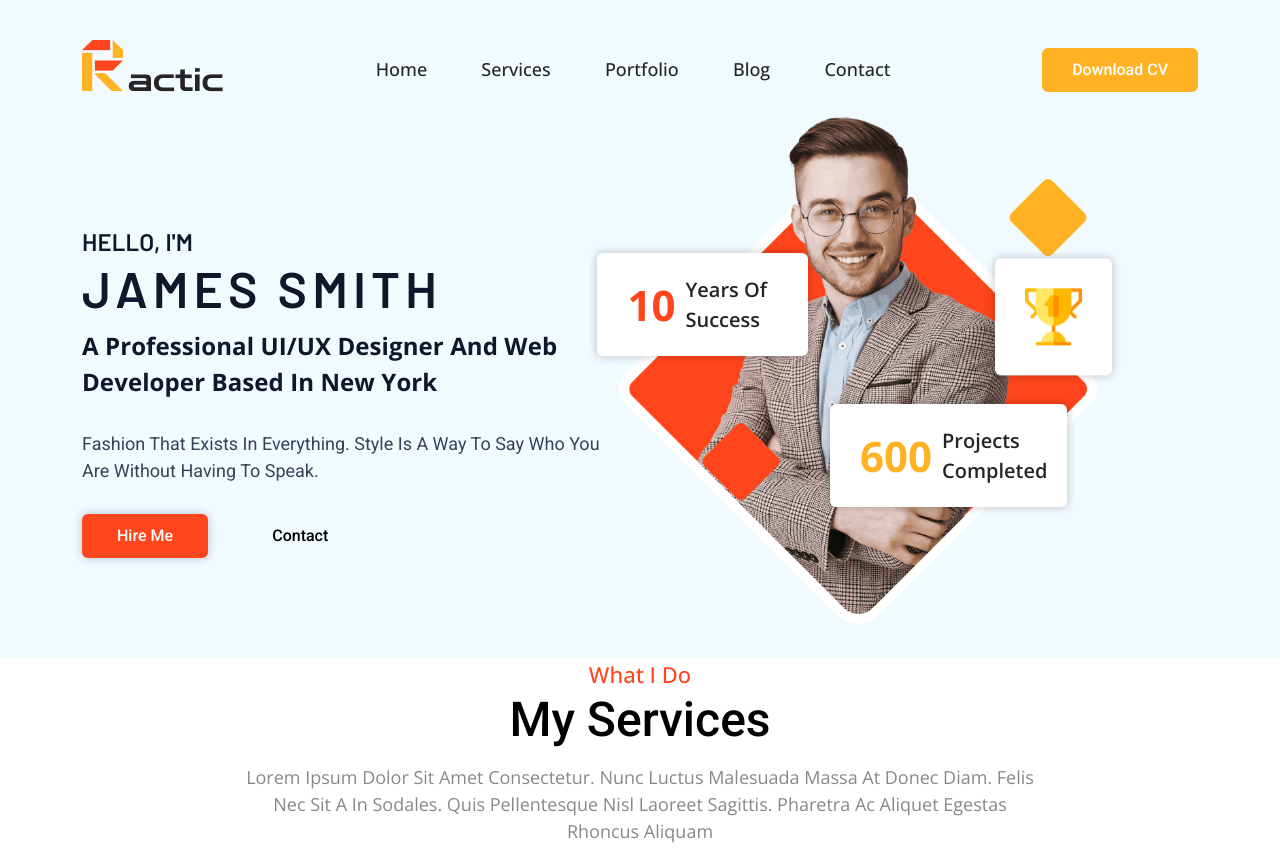
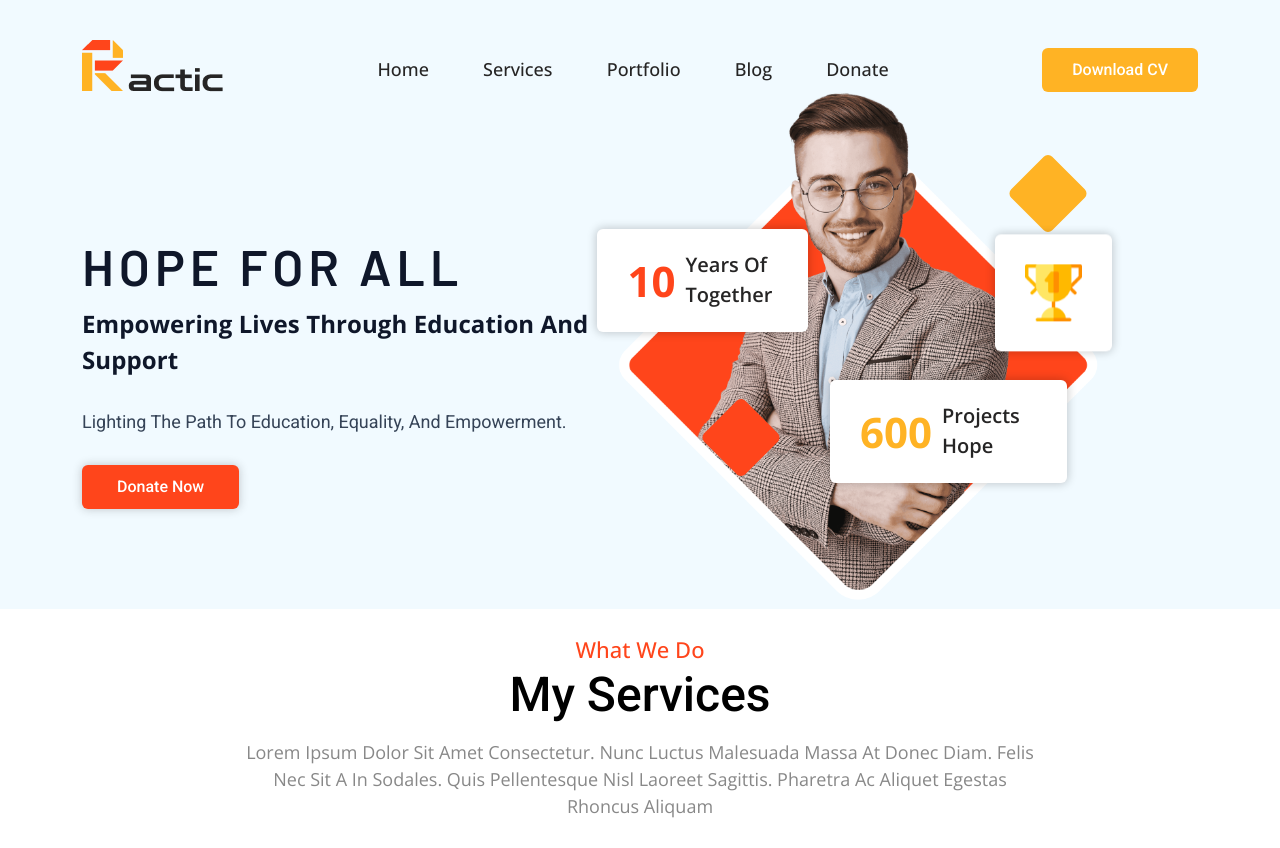
Before and after one commit to VirajBhagat/Hope-For-All-Child-Women-Empowerment-, a plain HTML site: page index.html in a window 1280 px wide. Shown: the top 848 px of the page. Drawn offline with nearby package versions, Linux system fonts and the light colour scheme.

Commit message:
few updates for about us section

```diff
--- a/index.html
+++ b/index.html
@@ -79,7 +79,7 @@
                             <li><a href="#service">Services</a></li>
                             <li><a href="#portfolio">Portfolio</a></li>
                             <li><a href="#blog">Blog</a></li>
-                            <li><a href="#contact">Contact</a></li>
+                            <li><a href="#contact">Donate</a></li>
                         </ul>
                     </div>
                     <div class="header__right">
@@ -99,13 +99,10 @@
                 <div class="row align-items-center">
                     <div class="col-lg-6">
                         <div class="hero1">
-                            <h4 class="hero1__subtitle">Hello, I'm</h4>
-                            <h2 class="hero1__title">James Smith</h2>
-                            <p class="hero1__dis1">A Professional UI/UX Designer and Web Developer based In New York</p>
-                            <p class="hero1__dis2">Fashion that exists in everything. Style is a way to say who you <br>
-                                are without having to speak. </p>
-                            <a href="#" class="btn-2">Hire Me</a>
-                            <a href="#" class="btn-2 btn-c">contact</a>
+                            <h2 class="hero1__title">Hope for All</h2>
+                            <p class="hero1__dis1">Empowering Lives Through Education and Support</p>
+                            <p class="hero1__dis2">Lighting the Path to Education, Equality, and Empowerment.</p>
+                            <a href="#" class="btn-2">Donate Now</a>
                         </div>
                     </div>
                     <div class="col-lg-6">
@@ -114,13 +111,13 @@
                             <span class="box2"></span>
                             <div class="box3">
                                 <span class="box3__count">10</span>
-                                <span class="box3__years">Years Of <br>
-                                    Success</span>
+                                <span class="box3__years">Years Of<br>
+                                    Together</span>
                             </div>
                             <div class="box3 box4">
                                 <span class="box3__count">600</span>
                                 <span class="box3__years">Projects <br>
-                                    Completed</span>
+                                    Hope</span>
                             </div>
                             <div class="box5">
                                 <img src="assets/img/hero/trophy.png" alt="trophy">
@@ -128,7 +125,6 @@
                             <div class="heroright1__thumb">
                                 <img src="assets/img/hero/with-box.png" alt="main-hero">
                             </div>
-
                         </div>
                     </div>
                 </div>
@@ -137,37 +133,35 @@
         <div class="hero__responsive">
             <div class="container">
                 <div class="responsive_text">
-                    <h4 class="sub-title">Hello, I'm</h4>
-                    <h2 class="title">James Smith</h2>
+                    <h2 class="title">Hope For All</h2>
                 </div>
                 <div class="responsive__thumb">
                     <img src="assets/img/hero/with-box.png" alt="main-hero">
                     <div class="box3 res-box3">
                         <span class="box3__count res__count">10</span>
-                        <span class="box3__years">Years Of <br>
-                            Success</span>
+                        <span class="box3__years">Years Of<br>
+                            Together</span>
                     </div>
                     <div class="box3 box4 res-box4">
                         <span class="box3__count res2__count">600</span>
-                        <span class="box3__years res2__years">Projects <br>
-                            Completed</span>
+                        <span class="box3__years res2__years">Projects of<br>
+                            Completion</span>
                     </div>
                 </div>
-                <p class="hero1__dis1">A Professional UI/UX Designer and Web Developer based In New York</p>
-                <p class="hero1__dis2">Fashion that exists in everything. Style is a way to say who you <br> are without
-                    having to speak. </p>
-                <a href="#" class="btn-2">Hire Me</a>
-                <a href="#" class="btn-2">contact</a>
+                <p class="hero1__dis1">Empowering Lives Through Education and Support</p>
+                <p class="hero1__dis2">Lighting the Path to Education, Equality, and Empowerment.</p>
+                <a href="#contact" class="btn-2">Donate Now</a>
             </div>
         </div>
         <!-- /hero  -->
 
         <!-- service  -->
+        <br>
         <div class="service__area-1" id="service">
             <div class="container">
                 <div class="col-xl-12 text-center">
                     <div class="section__wrapper">
-                        <span class="subtitle">What I Do</span>
+                        <span class="subtitle">What We Do</span>
                         <h2 class="section-title">My Services</h2>
                         <p class="section-dis">Lorem ipsum dolor sit amet consectetur. Nunc luctus malesuada massa at
                             donec diam. Felis nec sit a in sodales. Quis pellentesque nisl laoreet sagittis. Pharetra ac
```
